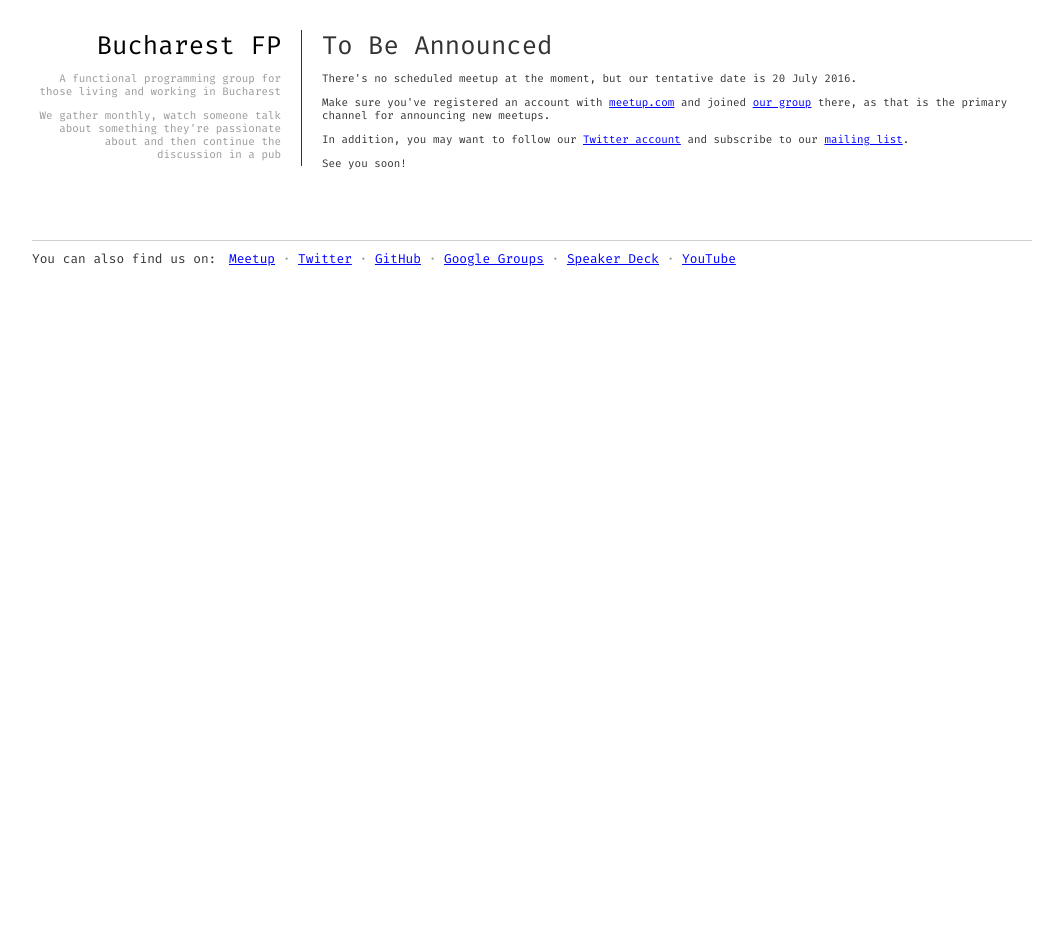
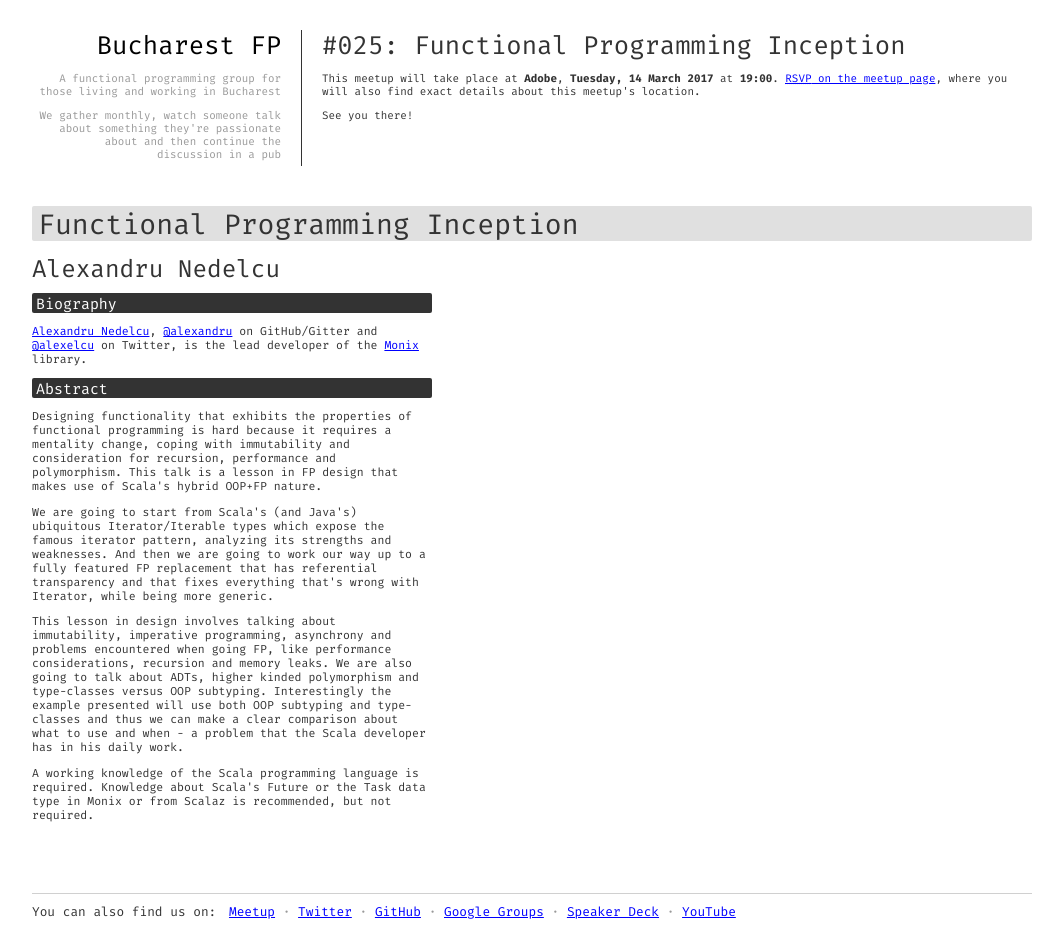
Before and after one commit to bucharestfp/bucharestfp.github.io, a Jekyll site: the page built from next.md, in a window 1280 px wide. Shown: the whole page, without its empty margins (108-1171 px from the left). Built offline with Jekyll 4.4.1, drawn with Linux system fonts in a browser that asks for light colours; before the commit the page ends 900 px from its top, so only the background shows below that.

Commit message:
Announce next meetup: #025 Functional Programming Inception

```diff
--- a/next.md
+++ b/next.md
@@ -1,9 +1,9 @@
 ---
 layout: default
-title: "To Be Announced"
+title: "Functional Programming Inception"
 next: true
-date: "2016-07-20 19:00:00"
-edition: "#024"
+date: "2017-03-14 19:00:00"
+edition: "#025"
 permalink: /next/
 ---
 
@@ -11,24 +11,69 @@ permalink: /next/
   <!-- <h1>#014: Free Discussions</h1>
   <p>This meetup will take place <strong>Thursday, 27 August 2015</strong> at
     <strong>19:00</strong>.
-    <a href="http://www.meetup.com/bucharestfp/events/224710993/"><abbr title="Répondez, S’il Vous Plaît">RSVP</abbr> on the meetup page</a>,
+    <a href="http://www.meetup.com/bucharestfp/events/224710993/"><abbr title="Répondez, S'il Vous Plaît">RSVP</abbr> on the meetup page</a>,
     where you will also find exact details about this meetup's location.</p>
     <p>No presentation has been scheduled for this meetup, just free discussions.</p>
   <p>See you there!</p> -->
-  <!-- <h1>#023: Equational Reasoning in Programming</h1>
-  <p>This meetup will take place at the <strong>Eloquentix</strong> office,
-    <strong>Tuesday, 21 June 2016</strong> at <strong>19:00</strong>.
-    <a href="http://www.meetup.com/bucharestfp/events/231399870/"><abbr title="Répondez, S’il Vous Plaît">RSVP</abbr> on the meetup page</a>,
+  <h1>#025: Functional Programming Inception</h1>
+  <p>This meetup will take place at <strong>Adobe</strong>,
+    <strong>Tuesday, 14 March 2017</strong> at <strong>19:00</strong>.
+    <a href="https://www.meetup.com/bucharestfp/events/238236715/"><abbr title="Répondez, S'il Vous Plaît">RSVP</abbr> on the meetup page</a>,
     where you will also find exact details about this meetup's location.</p>
-  <p>See you there!</p> -->
-  <h1>To Be Announced</h1>
+  <p>See you there!</p>
+  <!-- <h1>To Be Announced</h1>
   <p>There's no scheduled meetup at the moment, but our tentative date is 20 July 2016.</p>
   <p>Make sure you've registered an account with <a href="http://www.meetup.com/">meetup.com</a>
     and joined <a href="http://www.meetup.com/bucharestfp/">our group</a> there, as that is the
     primary channel for announcing new meetups.</p>
   <p>In addition, you may want to follow our <a href="https://twitter.com/bucharestfp">Twitter account</a>
     and subscribe to our <a href="https://groups.google.com/forum/#!forum/bucharestfp">mailing list</a>.</p>
-  <p>See you soon!</p>
+  <p>See you soon!</p> -->
 </div>
 
 <div class="clear-fix"></div>
+
+<div class="presentation">
+  <h1>Functional Programming Inception</h1>
+  <div class="details">
+    <div class="left">
+      <div class="biography">
+        <h2 class="speaker">Alexandru Nedelcu</h2>
+        <h3>Biography</h3>
+        <p><a href="https://alexn.org/">Alexandru Nedelcu</a>, <a href="https://github.com/alexandru">@alexandru</a>
+        on GitHub/Gitter and <a href="https://twitter.com/alexelcu">@alexelcu</a> on Twitter,
+        is the lead developer of the <a href="https://monix.io/">Monix</a> library.</p>
+      </div>
+      <div class="abstract">
+        <h3>Abstract</h3>
+
+        <p>Designing functionality that exhibits the properties of functional
+        programming is hard because it requires a mentality change, coping with
+        immutability and consideration for recursion, performance and
+        polymorphism. This talk is a lesson in FP design that makes use of
+        Scala's hybrid OOP+FP nature.</p>
+
+        <p>We are going to start from Scala's (and Java's) ubiquitous
+        Iterator/Iterable types which expose the famous iterator pattern,
+        analyzing its strengths and weaknesses. And then we are going to work
+        our way up to a fully featured FP replacement that has referential
+        transparency and that fixes everything that's wrong with Iterator, while
+        being more generic.</p>
+
+        <p>This lesson in design involves talking about immutability, imperative
+        programming, asynchrony and problems encountered when going FP, like
+        performance considerations, recursion and memory leaks. We are also
+        going to talk about ADTs, higher kinded polymorphism and type-classes
+        versus OOP subtyping. Interestingly the example presented will use both
+        OOP subtyping and type-classes and thus we can make a clear comparison
+        about what to use and when - a problem that the Scala developer has in
+        his daily work.</p>
+
+        <p>A working knowledge of the Scala programming language is required.
+        Knowledge about Scala's Future or the Task data type in Monix or from
+        Scalaz is recommended, but not required.</p>
+      </div>
+    </div>
+    <div class="right"></div>
+  </div>
+</div>
```
Also changed, not shown: _posts/2015-05-26-romanian-language-processing-with-clojure.md (+1 -1 lines), _posts/2016-12-03-clojure-workshop.md (added, +10 -0 lines), index.md (+1 -1 lines).
